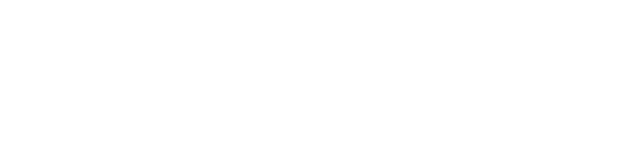
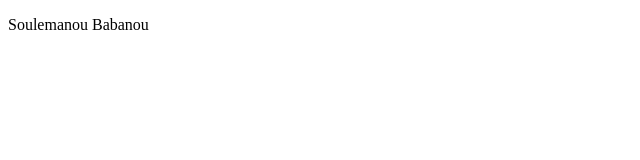
Before and after one commit to soulemanou-software/soulemanou-software.github.io, a plain HTML site: page index.html in a window 1280 px wide. Shown: the whole page, without its empty margins (0-640 px from the left). Drawn offline with Linux system fonts and the light colour scheme.

Commit message:
added the toolbar element in index.html

```diff
--- a/index.html
+++ b/index.html
@@ -7,6 +7,9 @@
     <title>He</title>
   </head>
   <body>
-
+    <header id="toolbar">
+        <div class="name_div"><p>Soulemanou Babanou</p></div>
+        <div class="normal_icon"><img src="" alt=""></div>
+    </header>
   </body>
 </html>
```
